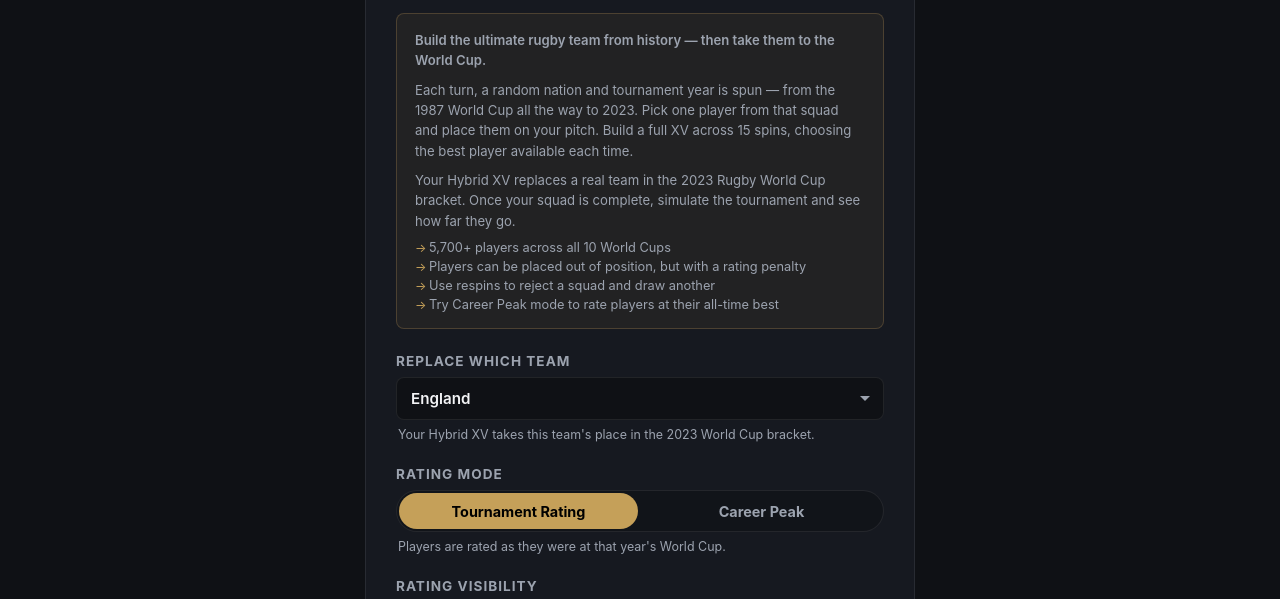
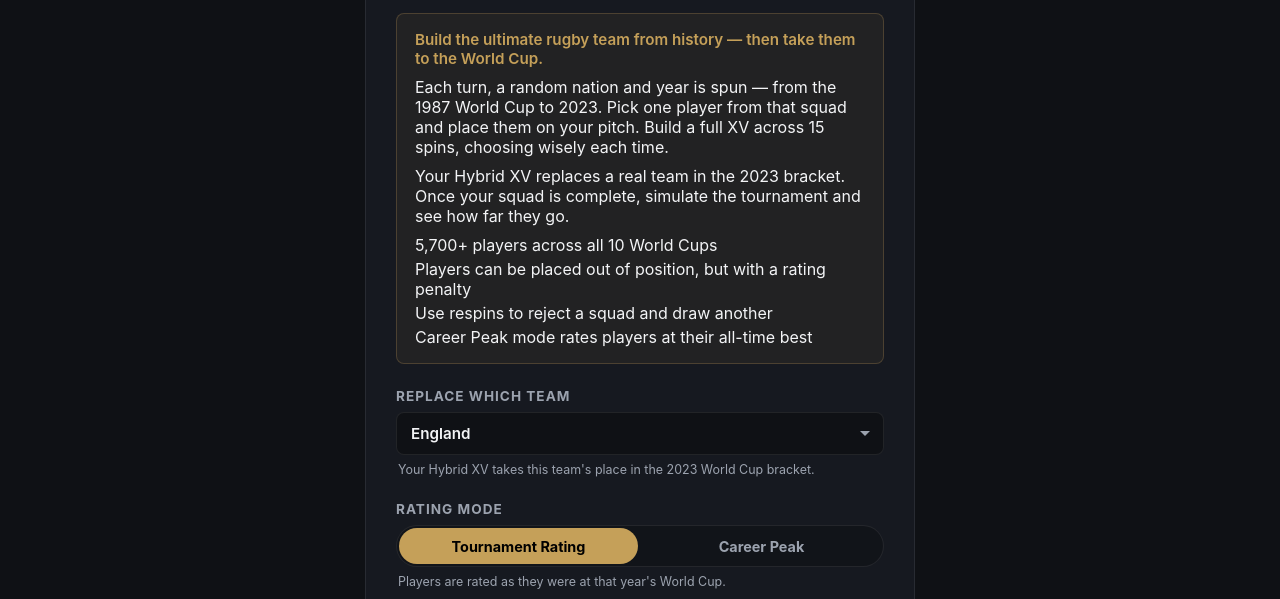
Before and after one commit to sjwickes9/rugby-draft-sim, a plain HTML site: page index.html in a window 1280 px wide. Shown: the part 176-775 px from the top of the page. Drawn offline with Linux system fonts and the light colour scheme.

Commit message:
Update index.html

```diff
--- a/index.html
+++ b/index.html
@@ -24,15 +24,15 @@
             </div>
 
             <div class="explainer-box">
-                <p class="explainer-lead">Build the ultimate rugby team from history — then take them to the World Cup.</p>
-                <p>Each turn, a random nation and tournament year is spun — from the 1987 World Cup all the way to 2023. Pick one player from that squad and place them on your pitch. Build a full XV across 15 spins, choosing the best player available each time.</p>
-                <p>Your Hybrid XV replaces a real team in the 2023 Rugby World Cup bracket. Once your squad is complete, simulate the tournament and see how far they go.</p>
-                <ul class="explainer-rules">
-                    <li>5,700+ players across all 10 World Cups</li>
-                    <li>Players can be placed out of position, but with a rating penalty</li>
-                    <li>Use respins to reject a squad and draw another</li>
-                    <li>Try Career Peak mode to rate players at their all-time best</li>
-                </ul>
+                <div class="explainer-lead">Build the ultimate rugby team from history — then take them to the World Cup.</div>
+                <div class="explainer-body">Each turn, a random nation and year is spun — from the 1987 World Cup to 2023. Pick one player from that squad and place them on your pitch. Build a full XV across 15 spins, choosing wisely each time.</div>
+                <div class="explainer-body">Your Hybrid XV replaces a real team in the 2023 bracket. Once your squad is complete, simulate the tournament and see how far they go.</div>
+                <div class="explainer-rules">
+                    <div class="explainer-rule">5,700+ players across all 10 World Cups</div>
+                    <div class="explainer-rule">Players can be placed out of position, but with a rating penalty</div>
+                    <div class="explainer-rule">Use respins to reject a squad and draw another</div>
+                    <div class="explainer-rule">Career Peak mode rates players at their all-time best</div>
+                </div>
             </div>
 
             <div class="control-group">
```
